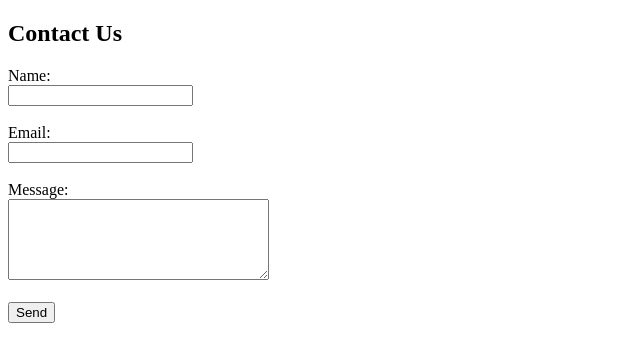
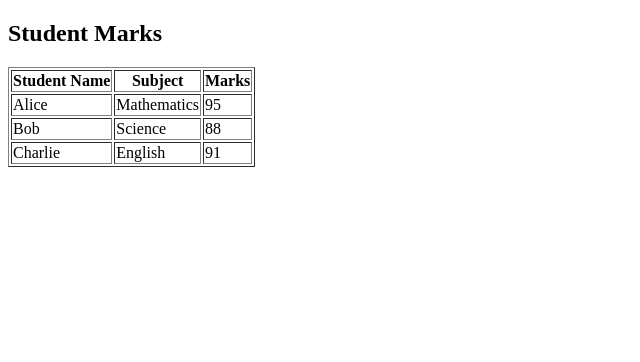
Before and after one commit to Naren-6575/Example, a plain HTML site: page index.html in a window 1280 px wide. Shown: the whole page, without its empty margins (0-640 px from the left). Drawn offline with Linux system fonts and the light colour scheme.

Commit message:
index.html

```diff
--- a/index.html
+++ b/index.html
@@ -2,24 +2,34 @@
 <!DOCTYPE html>
 <html>
 <head>
-  <title>Contact Form</title>
+  <title>Student Marks Table</title>
 </head>
 <body>
 
-  <h2>Contact Us</h2>
+  <h2>Student Marks</h2>
 
-  <form action="#" method="post">
-    <label for="name">Name:</label><br>
-    <input type="text" id="name" name="name" required><br><br>
-
-    <label for="email">Email:</label><br>
-    <input type="email" id="email" name="email" required><br><br>
-
-    <label for="message">Message:</label><br>
-    <textarea id="message" name="message" rows="5" cols="30" required></textarea><br><br>
-
-    <button type="submit">Send</button>
-  </form>
+  <table border="1">
+    <tr>
+      <th>Student Name</th>
+      <th>Subject</th>
+      <th>Marks</th>
+    </tr>
+    <tr>
+      <td>Alice</td>
+      <td>Mathematics</td>
+      <td>95</td>
+    </tr>
+    <tr>
+      <td>Bob</td>
+      <td>Science</td>
+      <td>88</td>
+    </tr>
+    <tr>
+      <td>Charlie</td>
+      <td>English</td>
+      <td>91</td>
+    </tr>
+  </table>
 
 </body>
 </html>
```
